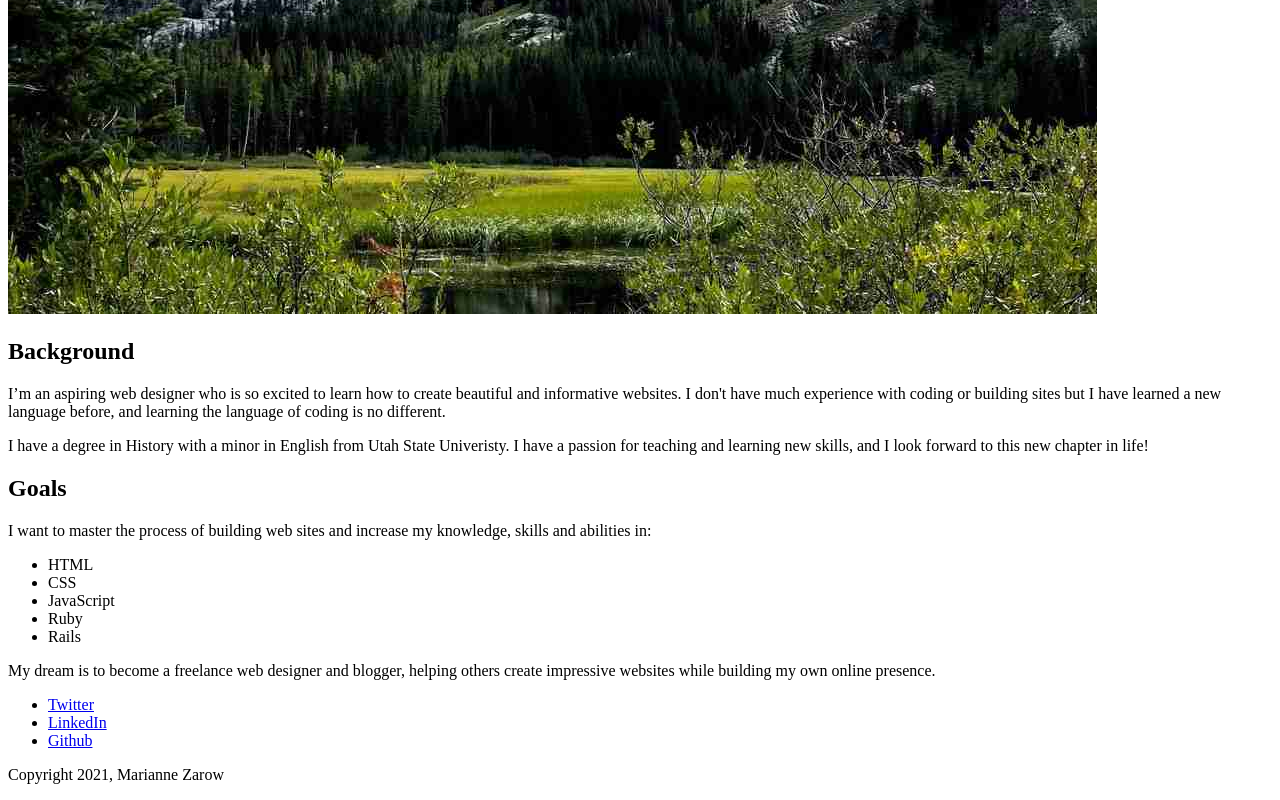
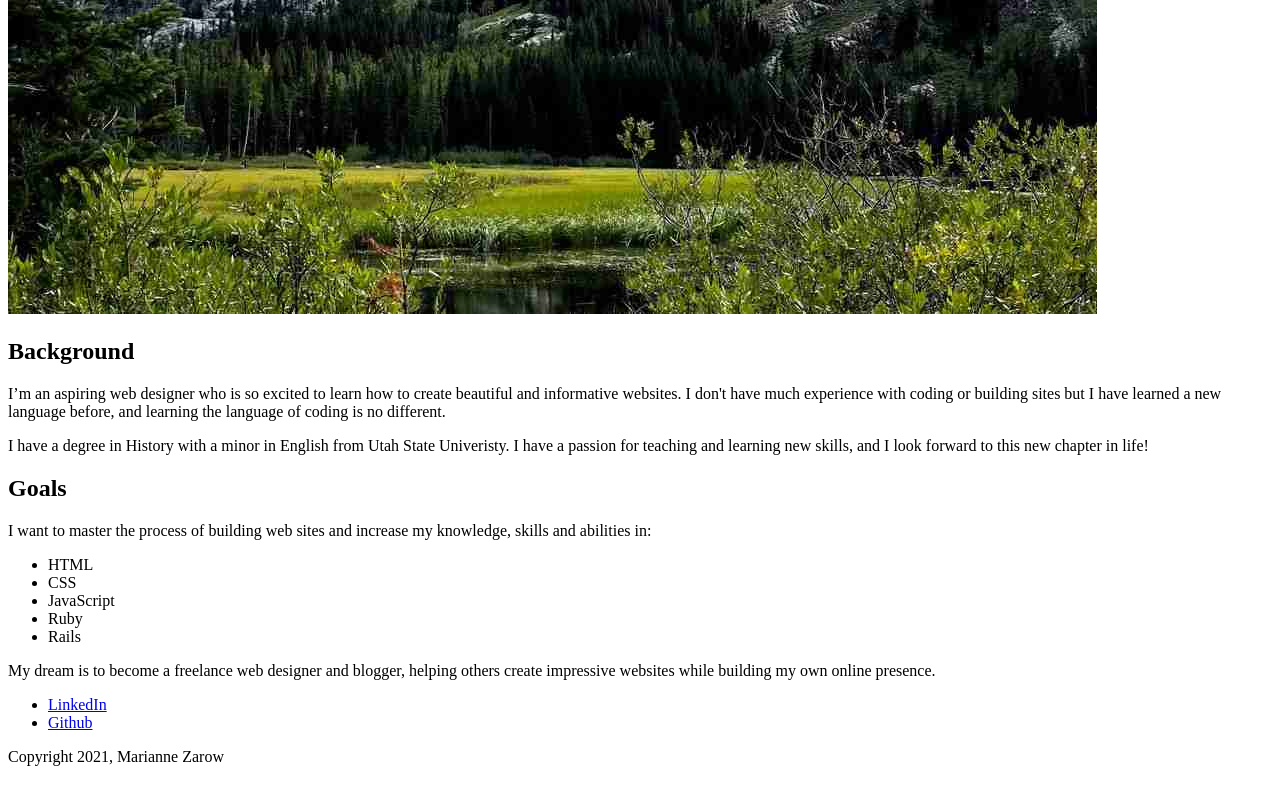
Before and after one commit to mariannezarow/My-Website, a plain HTML site: page index.html in a window 1280 px wide. Shown: the part 892-1692 px from the top of the page. Drawn offline with Linux system fonts and the light colour scheme; a web font is replaced by a local one.

Commit message:
Update index.html

```diff
--- a/index.html
+++ b/index.html
@@ -47,7 +47,6 @@
     </main>
     <footer>
       <ul>
-        <li><a href="#" class="social twitter">Twitter</a></li>
         <li><a href="https://www.linkedin.com/in/marianne-hardy-085b2a209/" class="social linkedin">LinkedIn</a></li>
         <li><a href="#" class="social github">Github</a></li>
       </ul>
```
